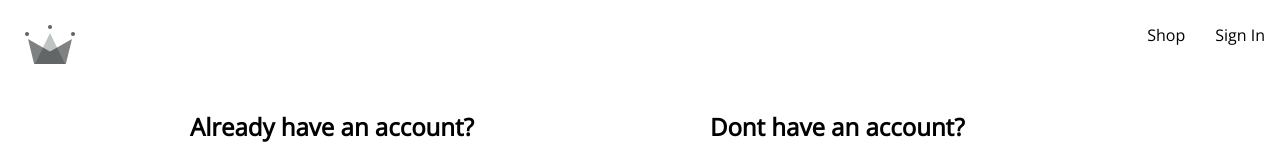
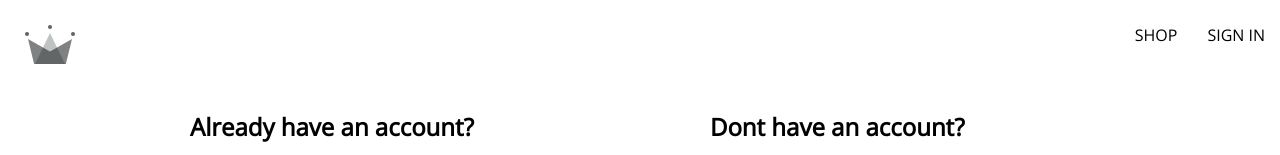
Before and after one commit to anshumanbagchi/React-Capstone, a React (Create React App) app in the folder react-capstone/: page /auth in a window 1280 px wide. Shown: the top 155 px of the page. Built offline with nearby package versions, Linux system fonts and the light colour scheme.

Commit message:
Completed Initial User Context setup

```diff
--- a/react-capstone/src/components/routes/navigation/navigation.route.component.jsx
+++ b/react-capstone/src/components/routes/navigation/navigation.route.component.jsx
@@ -1,11 +1,18 @@
-import { Fragment } from "react";
+import { Fragment, useContext } from "react";
 import { ReactComponent as CrwnLogo } from "../../../assets/crown.svg";
 
 import { Outlet, Link } from "react-router-dom";
+import { signOutUser } from "../../../utils/firebase/firebase.utils";
+import { UserContext } from "../../../contexts/user.context";
 
 import "./navigation.styles.scss";
 
 const Navigation = () => {
+  const { currentUser, setCurrentUser } = useContext(UserContext);
+  const signOutHandler = async () => {
+    await signOutUser();
+    setCurrentUser(null);
+  };
   return (
     <Fragment>
       <div className="nav">
@@ -14,11 +21,17 @@
         </Link>
         <div className="nav-links-container">
           <Link className="nav-link" to="/shop">
-            Shop
+            SHOP
           </Link>
-          <Link className="nav-link" to="/auth">
-            Sign In
-          </Link>
+          {currentUser ? (
+            <span className="nav-link" onClick={signOutHandler}>
+              SIGN OUT
+            </span>
+          ) : (
+            <Link className="nav-link" to="/auth">
+              SIGN IN
+            </Link>
+          )}
         </div>
       </div>
       <Outlet />
--- a/react-capstone/src/components/sign-in-form/sign-in-form.component.jsx
+++ b/react-capstone/src/components/sign-in-form/sign-in-form.component.jsx
@@ -1,7 +1,8 @@
-import { useState } from "react";
+import { useState, useContext } from "react";
 import { signInWithGooglePopup, createUserDocumentFromAuth, signInAuthUserWithEmailAndPwd } from "../../utils/firebase/firebase.utils";
 import Button from "../button/button.component";
 import FormInput from "../form-input/form-input.component";
+import { UserContext } from "../../contexts/user.context";
 import "./sign-in-form.styles.scss";
 
 const defaultformFields = {
@@ -13,6 +14,8 @@
   const [formFields, setFormFields] = useState(defaultformFields);
   const { email, pwd } = formFields;
 
+  const { setCurrentUser } = useContext(UserContext);
+
   const resetFormFields = () => {
     setFormFields(defaultformFields);
   };
@@ -20,8 +23,9 @@
     event.preventDefault();
 
     try {
-      const response = await signInAuthUserWithEmailAndPwd(email, pwd);
-      console.log(response);
+      const { user } = await signInAuthUserWithEmailAndPwd(email, pwd);
+      setCurrentUser(user);
+      // console.log(response);
       resetFormFields();
     } catch (error) {
       switch (error.code) {
--- a/react-capstone/src/components/sign-up-form/sign-up-form.component.jsx
+++ b/react-capstone/src/components/sign-up-form/sign-up-form.component.jsx
@@ -1,7 +1,8 @@
-import { useState } from "react";
+import { useState, useContext } from "react";
 import { createAuthUserWithEmailAndPwd, createUserDocumentFromAuth } from "../../utils/firebase/firebase.utils";
 import Button from "../button/button.component";
 import FormInput from "../form-input/form-input.component";
+import { UserContext } from "../../contexts/user.context";
 import "./sign-up-form.styles.scss";
 
 const defaultformFields = {
@@ -14,6 +15,8 @@
 const SignUpForm = () => {
   const [formFields, setFormFields] = useState(defaultformFields);
   const { displayName, email, pwd, confirmPwd } = formFields;
+
+  const { setCurrentUser } = useContext(UserContext);
 
   console.log(formFields);
 
@@ -28,6 +31,7 @@
     }
     try {
       const { user } = await createAuthUserWithEmailAndPwd(email, pwd);
+      setCurrentUser(user);
       await createUserDocumentFromAuth(user, { displayName });
       resetFormFields();
     } catch (error) {
--- /dev/null
+++ b/react-capstone/src/contexts/user.context.jsx
@@ -0,0 +1,12 @@
+import { createContext, useState } from "react";
+
+export const UserContext = createContext({
+  currentUser: null,
+  setCurrentUser: () => null,
+});
+
+export const UserProvider = ({ children }) => {
+  const [currentUser, setCurrentUser] = useState(null);
+  const value = { currentUser, setCurrentUser };
+  return <UserContext.Provider value={value}>{children}</UserContext.Provider>;
+};
--- a/react-capstone/src/index.js
+++ b/react-capstone/src/index.js
@@ -4,17 +4,17 @@
 import App from "./App";
 import reportWebVitals from "./reportWebVitals";
 import { BrowserRouter } from "react-router-dom";
+import { UserProvider } from "./contexts/user.context";
 
 const root = ReactDOM.createRoot(document.getElementById("root"));
 root.render(
   <React.StrictMode>
     <BrowserRouter>
-      <App />
+      <UserProvider>
+        <App />
+      </UserProvider>
     </BrowserRouter>
   </React.StrictMode>
 );
 
-// If you want to start measuring performance in your app, pass a function
-// to log results (for example: reportWebVitals(console.log))
-// or send to an analytics endpoint. Learn more: https://bit.ly/CRA-vitals
 reportWebVitals();
--- a/react-capstone/src/utils/firebase/firebase.utils.js
+++ b/react-capstone/src/utils/firebase/firebase.utils.js
@@ -1,5 +1,5 @@
 import { initializeApp } from "firebase/app";
-import { getAuth, signInWithRedirect, signInWithPopup, createUserWithEmailAndPassword, signInWithEmailAndPassword, GoogleAuthProvider } from "firebase/auth";
+import { getAuth, signInWithRedirect, signInWithPopup, createUserWithEmailAndPassword, signInWithEmailAndPassword, signOut, GoogleAuthProvider } from "firebase/auth";
 import { getFirestore, doc, getDoc, setDoc } from "firebase/firestore";
 
 // Your web app's Firebase configuration
@@ -67,3 +67,4 @@
   if (!email || !pwd) return;
   return await signInWithEmailAndPassword(auth, email, pwd);
 };
+export const signOutUser = async () => await signOut(auth);
```
